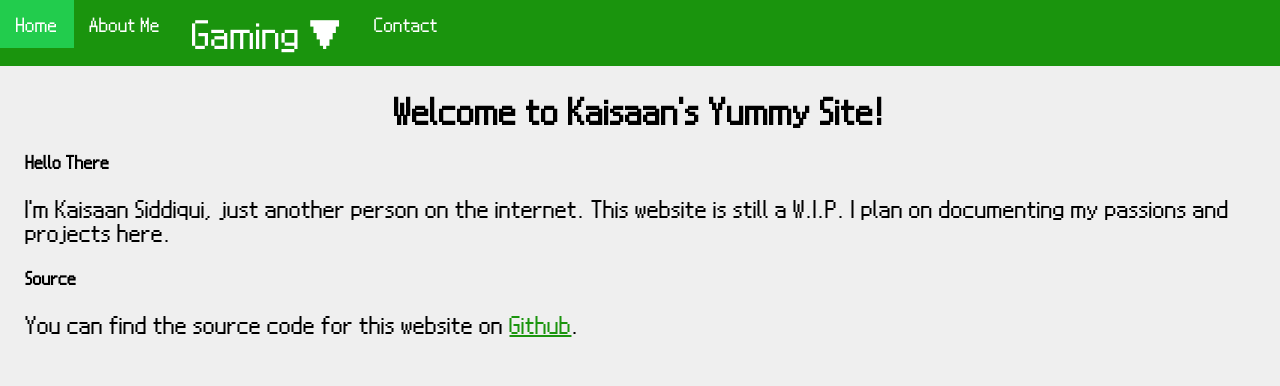
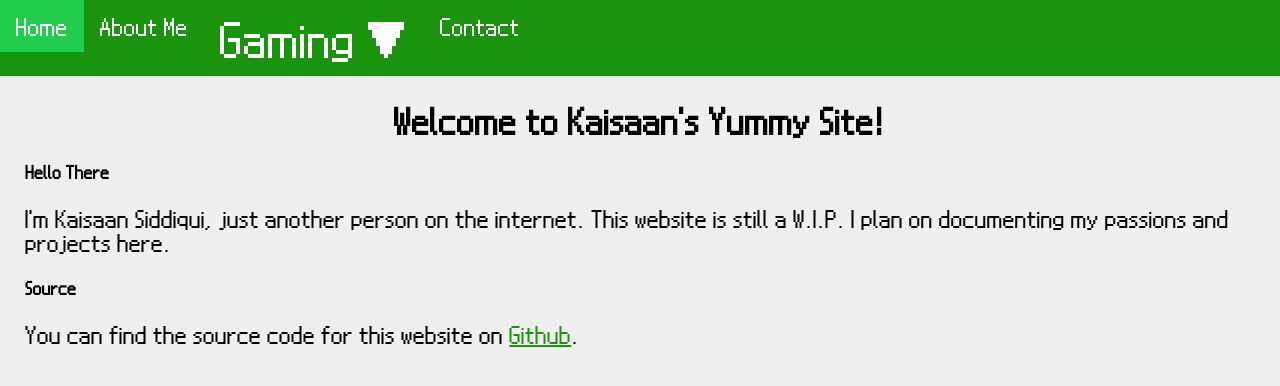
Before and after one commit to Kaisaan/kaisaan.github.io, a Jekyll site: the page built from index.html, in a window 1280 px wide. Shown: the top 386 px of the page. Built offline with Jekyll 4.4.1, drawn with Linux system fonts in a browser that asks for light colours; some web fonts are replaced.

Commit message:
fix font size

```diff
--- a/css/style.css
+++ b/css/style.css
@@ -64,7 +64,7 @@ a:active {
 }
 
 .navbar ul {
-    font-size: 1rem;
+    font-size: 2em;
     list-style-type: none;
     margin: 0;
     padding: 0;
```
